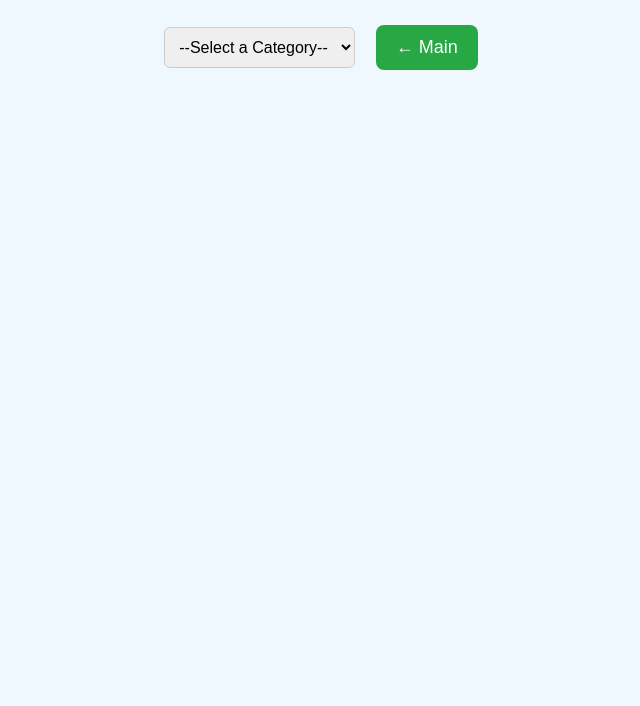
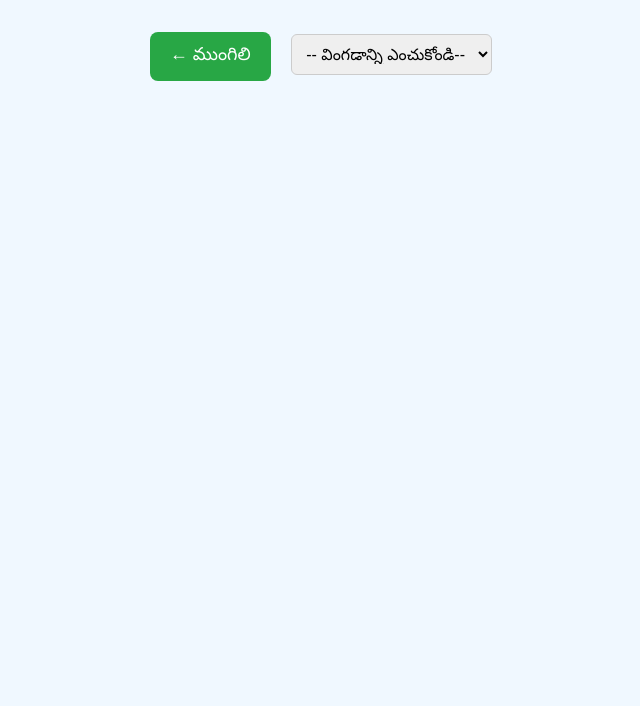
Before and after one commit to arjun939201/teldic, a plain HTML site: page category.html in a window 1280 px wide. Shown: the part 94-800 px from the top of the page, without its empty margins (319-959 px from the left). Drawn offline with Linux system fonts and the light colour scheme.

Commit message:
Update category.html

```diff
--- a/category.html
+++ b/category.html
@@ -53,18 +53,18 @@
   </style>
 </head>
 <body>
-  <h1>📚 Word Categories</h1>
+  <h1>📚 పలుకు వింగడాలు </h1>   <button class="main-btn" onclick="window.location.href='index.html'">← ముంగిలి</button>
 
   <!-- Dropdown -->
   <select id="categorySelect" onchange="openFile(this.value)">
-    <option value="">--Select a Category--</option>
-    <option value="noun.txt">Nouns</option>
-    <option value="pronoun.txt">Pronouns</option>
-    <option value="verb.txt">Verbs</option>
-    <option value="adjective.txt">Adjectives</option>
-    <option value="adverb.txt">Adverbs</option>
-    <option value="synonyms.txt">Synonyms</option>
-    <option value="antonyms.txt">Antonyms</option>
+    <option value="">-- వింగడాన్ని ఎంచుకోండి--</option>
+    <option value="noun.txt">పేరుక</option>
+    <option value="pronoun.txt">మరుపేరుక</option>
+    <option value="verb.txt">చైవులు</option>
+    <option value="adjective.txt">తనారాలు</option>
+    <option value="adverb.txt">చేరణులు</option>
+    <option value="synonyms.txt">సాటిమాటలు</option>
+    <option value="antonyms.txt">సాటికానిమాటలు</option>
     <option value="homonyms.txt">Homonyms</option>
     <option value="interjections.txt">Interjections</option>
     <option value="conjunctions.txt">Conjunctions</option>
@@ -78,14 +78,13 @@
 
   <!-- Search Box -->
   <div id="searchArea" style="display:none;">
-    <input type="text" id="searchBox" placeholder="🔍 Search in this category...">
-    <button onclick="searchContent()">Search</button>
+    <input type="text" id="searchBox" placeholder="🔍 ఇందులో వెతకండి...">
+    <button onclick="searchContent()">వెతుకు</button>
   </div>
 
   <!-- File Content -->
-  <div id="contentBox">Please choose a category.</div>
+  <div id="contentBox">కనికరించి వింగడం ఎంచుకోండి.</div>
 
-  <button class="main-btn" onclick="window.location.href='index.html'">← Main</button>
 
   <script>
     let currentText = "";
```
